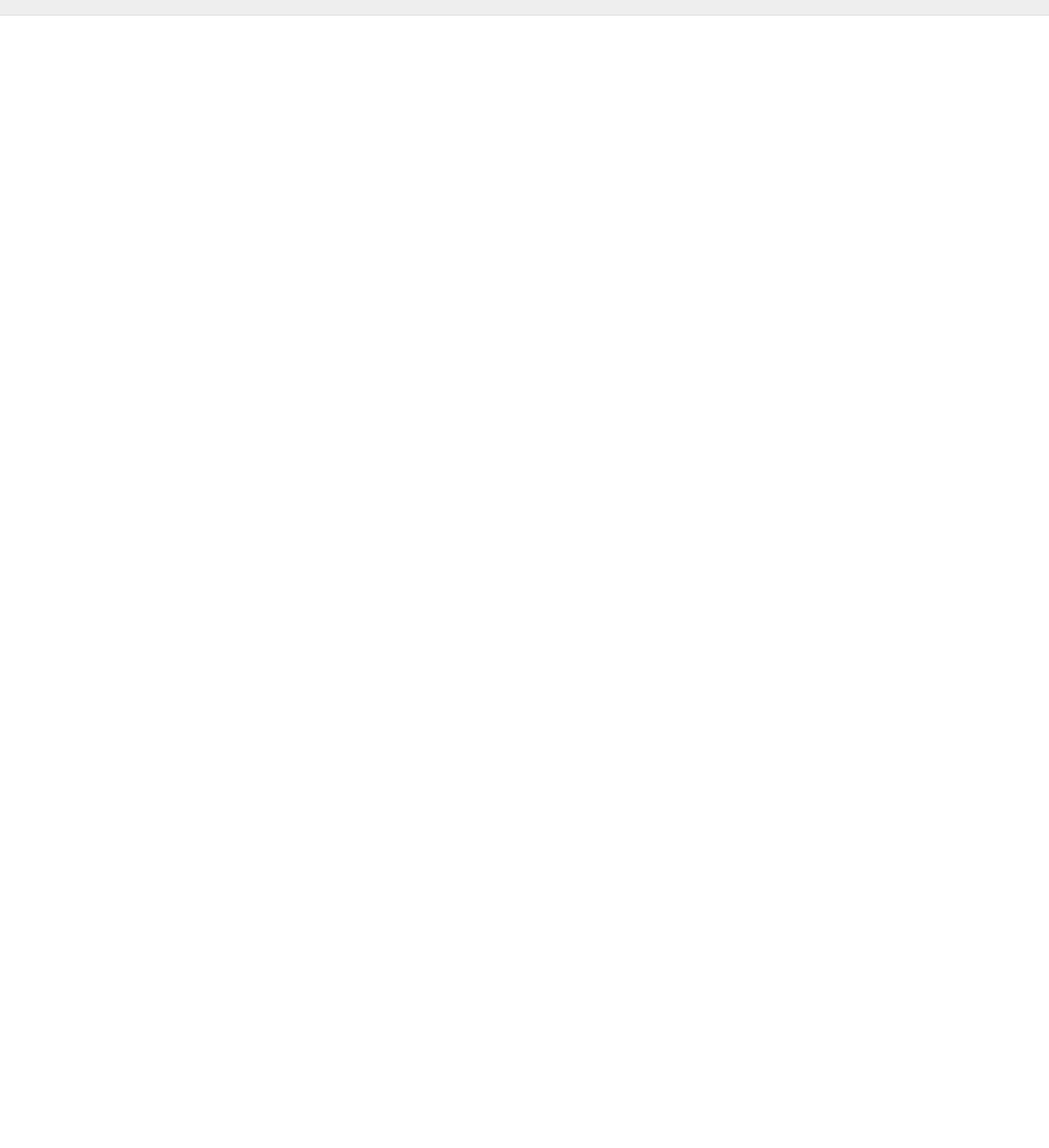
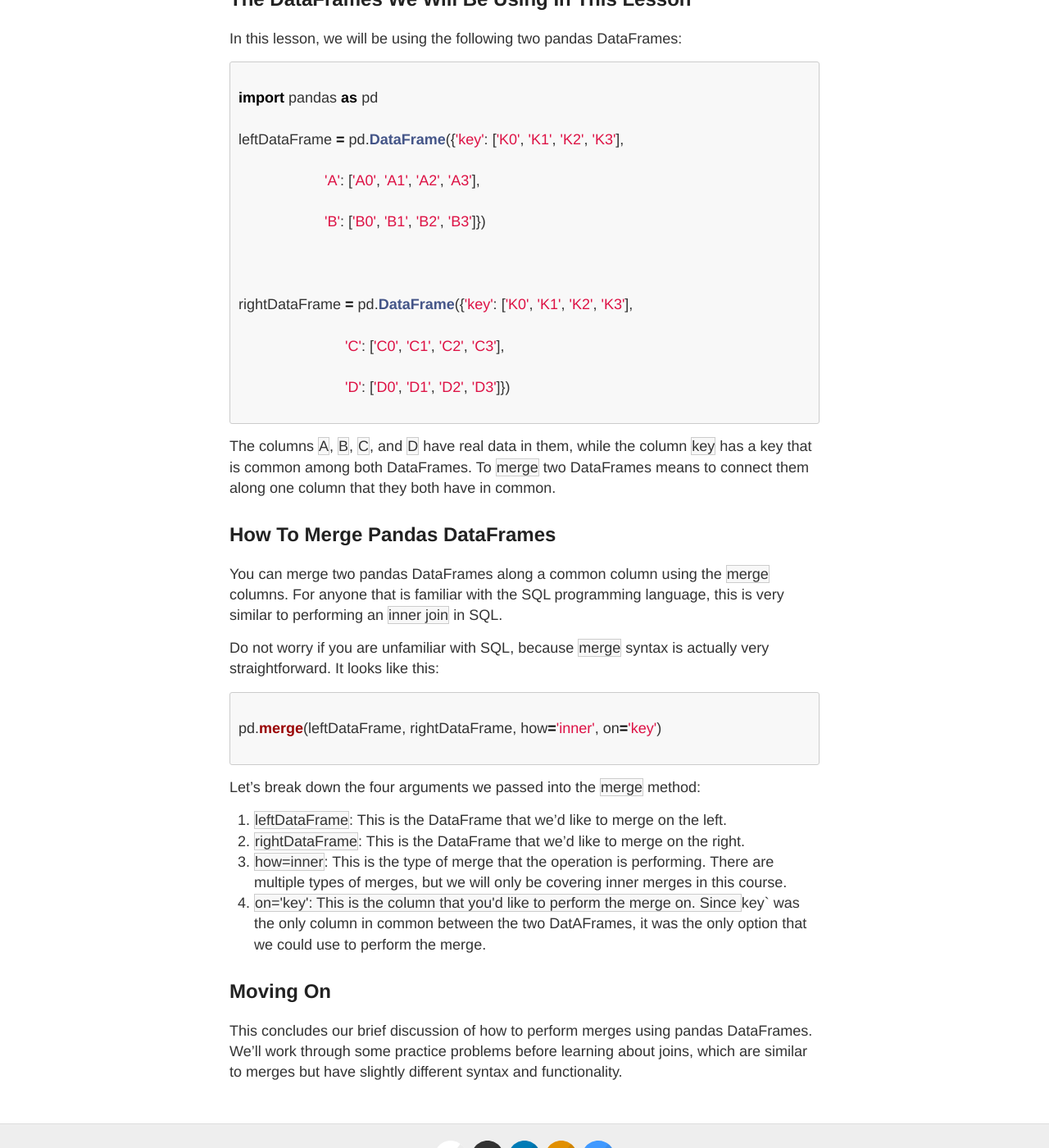
Before and after one commit to rosyberti/website, a Jekyll site: the page built from advanced-python/how-to-merge-pandas-dataframes-practice-problems.md, in a window 1280 px wide and 1400 px high, scrolled down 231 px. Shown: the whole window at 82% size. Built offline with Jekyll 4.4.1, drawn with Linux system fonts in a browser that asks for light colours; our own code applies the rules of GitHub Pages for plain Markdown files; before the commit the page ends 900 px from its top, so only the background shows below that; some of the changed text lies outside the part shown.

Commit message:
added all Markdown

````diff
--- a/advanced-python/how-to-merge-pandas-dataframes-practice-problems.md
+++ b/advanced-python/how-to-merge-pandas-dataframes-practice-problems.md
@@ -2,3 +2,59 @@
 layout: page
 title: Practice Problems: How To Merge DataFrames in Pandas
 ---
+
+In this lesson, we'll learn how to merge pandas DataFrames.
+
+
+## The DataFrames We Will Be Using In This Lesson
+
+In this lesson, we will be using the following two pandas DataFrames:
+
+```python
+
+import pandas as pd
+
+leftDataFrame = pd.DataFrame({'key': ['K0', 'K1', 'K2', 'K3'],
+
+                     'A': ['A0', 'A1', 'A2', 'A3'],
+
+                     'B': ['B0', 'B1', 'B2', 'B3']})
+
+
+
+rightDataFrame = pd.DataFrame({'key': ['K0', 'K1', 'K2', 'K3'],
+
+                          'C': ['C0', 'C1', 'C2', 'C3'],
+
+                          'D': ['D0', 'D1', 'D2', 'D3']})
+
+```
+
+The columns `A`, `B`, `C`, and `D` have real data in them, while the column `key` has a key that is common among both DataFrames. To `merge` two DataFrames means to connect them along one column that they both have in common.
+
+
+## How To Merge Pandas DataFrames
+
+You can merge two pandas DataFrames along a common column using the `merge` columns. For anyone that is familiar with the SQL programming language, this is very similar to performing an `inner join` in SQL.
+
+Do not worry if you are unfamiliar with SQL, because `merge` syntax is actually very straightforward. It looks like this:
+
+```python
+
+pd.merge(leftDataFrame, rightDataFrame, how='inner', on='key')
+
+```
+
+Let's break down the four arguments we passed into the `merge` method:
+
+
+
+1. `leftDataFrame`: This is the DataFrame that we'd like to merge on the left.
+2. `rightDataFrame`: This is the DataFrame that we'd like to merge on the right.
+3. `how=inner`: This is the type of merge that the operation is performing. There are multiple types of merges, but we will only be covering inner merges in this course.
+4. `on='key': This is the column that you'd like to perform the merge on. Since `key` was the only column in common between the two DatAFrames, it was the only option that we could use to perform the merge.
+
+
+## Moving On
+
+This concludes our brief discussion of how to perform merges using pandas DataFrames. We'll work through some practice problems before learning about joins, which are similar to merges but have slightly different syntax and functionality.
````
